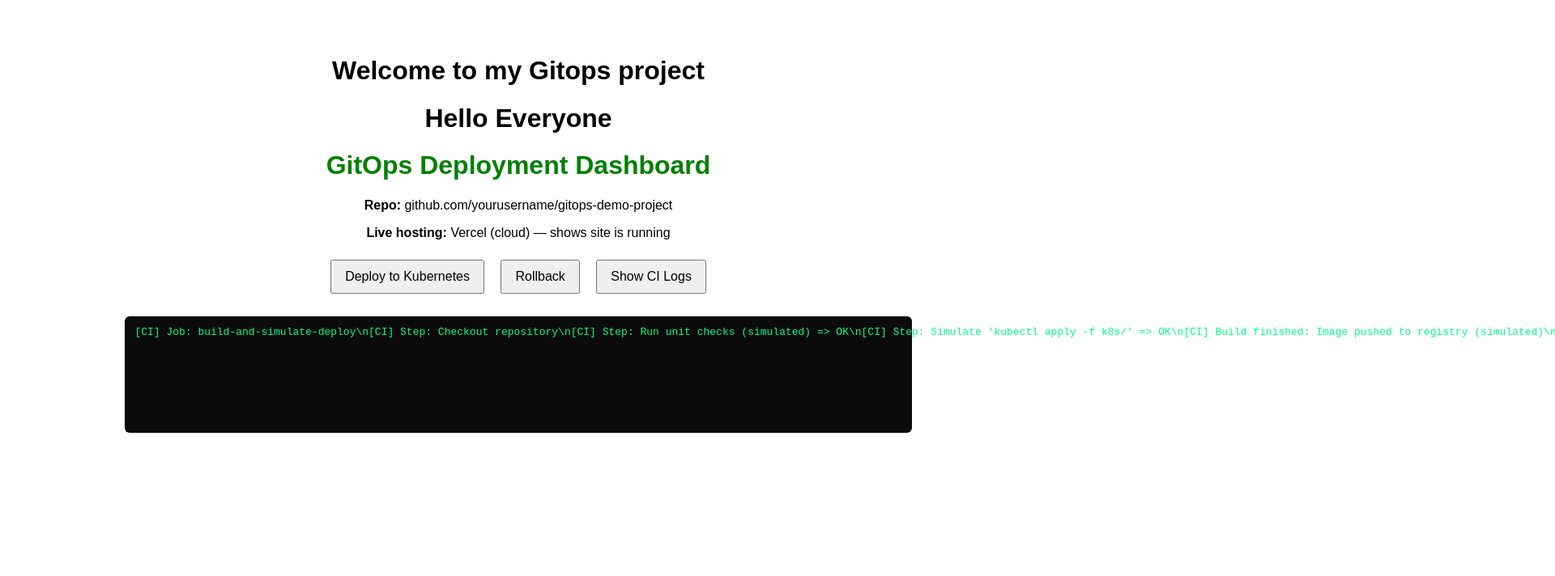
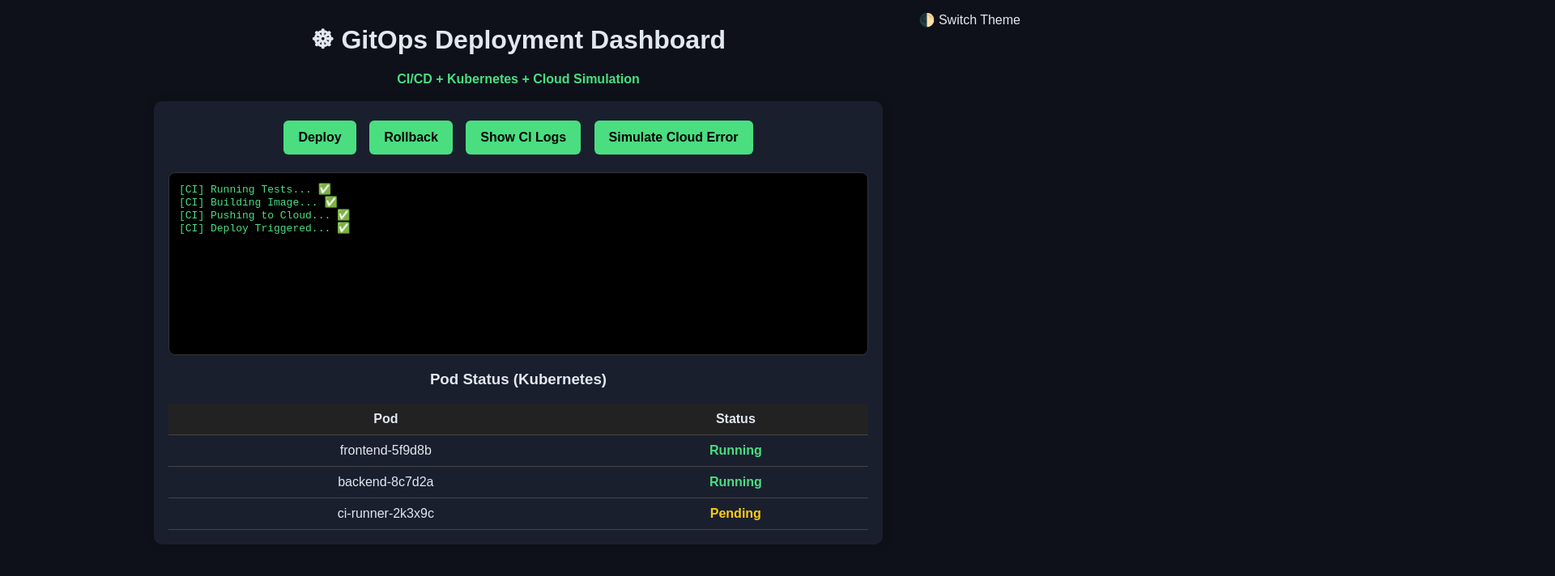
Before and after one commit to Sharmashagun2006/gitops-demo-project, a plain HTML site: page index.html in a window 1280 px wide. Both pictures are taken after a click on the button "Show CI Logs". Shown: the whole page at 81% size, 1920 px wide, since content can reach past the window. Drawn offline with Linux system fonts and the light colour scheme.

Commit message:
Revamp GitOps Deployment Dashboard UI and functionality
Updated the title and improved the styling and structure of the GitOps deployment dashboard. Added functionality for deployment, rollback, and CI log display.

```diff
--- a/index.html
+++ b/index.html
@@ -2,52 +2,131 @@
 <html>
 <head>
   <meta charset="utf-8" />
-  <title>GitOps Demo Dashboard</title>
+  <title>GitOps Kubernetes Deployment</title>
   <style>
-    body { font-family: Arial, Helvetica, sans-serif; text-align:center; padding:40px; }
-    button { padding:10px 16px; margin:8px; font-size:16px; }
-    pre { text-align:left; width:80%; margin:20px auto; background:#0b0b0b; color:#00ff88; padding:12px; border-radius:6px; min-height:120px; }
+    :root { --bg:#0f111a; --card:#1a1f2e; --text:#e2e8f0; --accent:#4ade80; }
+    .light { --bg:#f6f9ff; --card:#ffffff; --text:#1a1a1a; --accent:#2563eb; }
+
+    body {
+      margin:0; padding:0;
+      font-family: 'Poppins', sans-serif;
+      background:var(--bg);
+      color:var(--text);
+      transition:0.3s;
+      text-align:center;
+    }
+    .container { width:90%; max-width:900px; margin:30px auto; }
+    .card {
+      background:var(--card);
+      padding:18px; border-radius:10px; margin-top:18px;
+      box-shadow:0 0 12px rgba(0,0,0,0.2);
+    }
+    button {
+      background:var(--accent); border:none; padding:12px 18px; margin:6px;
+      font-size:16px; border-radius:6px; cursor:pointer; font-weight:600;
+    }
+    button:hover { opacity:0.8; }
+    #logOutput {
+      background:#000; height:200px; border:1px solid #333;
+      overflow:auto; padding:12px; margin-top:16px; border-radius:8px;
+      font-family:monospace; color:#4ade80; text-align:left;
+      white-space:pre-line;
+    }
+    .toggle { position:absolute; top:15px; right:20px; cursor:pointer; }
+    #toast {
+      visibility:hidden; min-width:250px; background:#22c55e; color:#000;
+      position:fixed; bottom:20px; left:50%; transform:translateX(-50%);
+      padding:12px; border-radius:6px; font-weight:600;
+    }
+    #toast.show { visibility:visible; animation:fade 0.5s, fade 0.5s 2.5s reverse; }
+    @keyframes fade { from{opacity:0;} to{opacity:1;} }
+
+    table {
+      width:100%; margin-top:15px; border-collapse:collapse;
+    }
+    th, td { padding:10px; border-bottom:1px solid #444; }
+    th { background:#222; }
+    .pod-run { color:#4ade80; font-weight:bold; }
+    .pod-wait { color:#facc15; font-weight:bold; }
   </style>
 </head>
+
 <body>
-  <h1>Welcome to my Gitops project </h1>
-  <h1>Hello Everyone</h1>
-  <h1 style="color:green">GitOps Deployment Dashboard</h1>
-  <p><strong>Repo:</strong> github.com/yourusername/gitops-demo-project</p>
-  <p><strong>Live hosting:</strong> Vercel (cloud) — shows site is running</p>
-  <div>
-    <button id="deployBtn">Deploy to Kubernetes</button>
-    <button id="rollbackBtn">Rollback</button>
-    <button id="showCI">Show CI Logs</button>
+<div class="toggle" onclick="toggleTheme()">🌓 Switch Theme</div>
+
+<div class="container">
+  <h1>☸ GitOps Deployment Dashboard</h1>
+  <p style="color:var(--accent);font-weight:600;">CI/CD + Kubernetes + Cloud Simulation</p>
+
+  <div class="card">
+    <button onclick="deploy()">Deploy</button>
+    <button onclick="rollback()">Rollback</button>
+    <button onclick="showCI()">Show CI Logs</button>
+    <button onclick="simulateError()">Simulate Cloud Error</button>
+
+    <div id="logOutput">System Ready...</div>
+
+    <h3>Pod Status (Kubernetes)</h3>
+    <table>
+      <tr><th>Pod</th><th>Status</th></tr>
+      <tr><td>frontend-5f9d8b</td><td class="pod-run">Running</td></tr>
+      <tr><td>backend-8c7d2a</td><td class="pod-run">Running</td></tr>
+      <tr><td>ci-runner-2k3x9c</td><td class="pod-wait">Pending</td></tr>
+    </table>
   </div>
-  <pre id="logOutput">Console output will appear here when you press a button.</pre>
+</div>
 
-  <script>
-    const log = document.getElementById('logOutput');
-    document.getElementById('deployBtn').onclick = () => {
-      log.textContent = "";
-      append("Triggered deployment from Git (GitOps).");
-      append("-> CI started: building image...");
-      append("-> Pushing image to container registry (cloud)...");
-      append("-> ArgoCD/Flux detected repo change and synced manifests to cluster...");
-      append("-> kubectl apply -f k8s/deployment.yml");
-      append("Deployment status: ✅ SUCCESS (2 replicas running)");
-    };
-    document.getElementById('rollbackBtn').onclick = () => {
-      log.textContent = "";
-      append("Initiating rollback via Git revert...");
-      append("-> ArgoCD/Flux applied previous manifest...");
-      append("Rollback status: ✅ SUCCESS (restored previous version)");
-    };
-    document.getElementById('showCI').onclick = () => {
-      log.textContent = "";
-      append("[CI] Job: build-and-simulate-deploy");
-      append("[CI] Step: Checkout repository");
-      append("[CI] Step: Run unit checks (simulated) => OK");
-      append("[CI] Step: Simulate 'kubectl apply -f k8s/' => OK");
-      append("[CI] Build finished: Image pushed to registry (simulated)");
-    };
-    function append(txt){ log.textContent += txt + "\\n"; }
-  </script>
+<div id="toast"></div>
+
+<script>
+const log = document.getElementById('logOutput');
+const toast = t => {
+  let x=document.getElementById("toast");
+  x.innerText=t; x.className="show";
+  setTimeout(()=>x.className="",3000);
+};
+const append = t => { log.textContent+=t+"\n"; log.scrollTop=log.scrollHeight; };
+
+function deploy(){
+  log.textContent="";
+  append("🔄 Triggering GitOps Deployment...");
+  setTimeout(()=>append("🐳 Docker build started..."),600);
+  setTimeout(()=>append("☁ Uploading to cloud registry..."),1200);
+  setTimeout(()=>append("☸ Kubernetes applying manifests..."),1800);
+  setTimeout(()=>append("✅ Deployment completed (All pods running)"),2600);
+  setTimeout(()=>toast("Deployment Successful ✅"),2700);
+}
+
+function rollback(){
+  log.textContent="";
+  append("♻ Reverting last commit...");
+  setTimeout(()=>append("🔁 Syncing last stable state to cluster..."),1000);
+  setTimeout(()=>append("✅ Rollback successful"),1800);
+  setTimeout(()=>toast("Rollback Completed ✅"),1900);
+}
+
+function showCI(){
+  log.textContent="";
+  append("[CI] Running Tests... ✅");
+  setTimeout(()=>append("[CI] Building Image... ✅"),700);
+  setTimeout(()=>append("[CI] Pushing to Cloud... ✅"),1200);
+  setTimeout(()=>append("[CI] Deploy Triggered... ✅"),1700);
+}
+
+function simulateError(){
+  log.textContent="";
+  append("⚠ Error: Cloud authentication failed!");
+  setTimeout(()=>append("❌ Vercel/K8s access denied: token expired"),600);
+  setTimeout(()=>append("🔁 Retrying..."),1400);
+  setTimeout(()=>append("✅ Issue resolved after key rotation"),2300);
+  setTimeout(()=>append("🚀 Deployment resumed successfully!"),3000);
+  setTimeout(()=>toast("Cloud issue resolved ✅"),3100);
+}
+
+function toggleTheme(){
+  document.body.classList.toggle("light");
+}
+</script>
+
 </body>
 </html>
```
